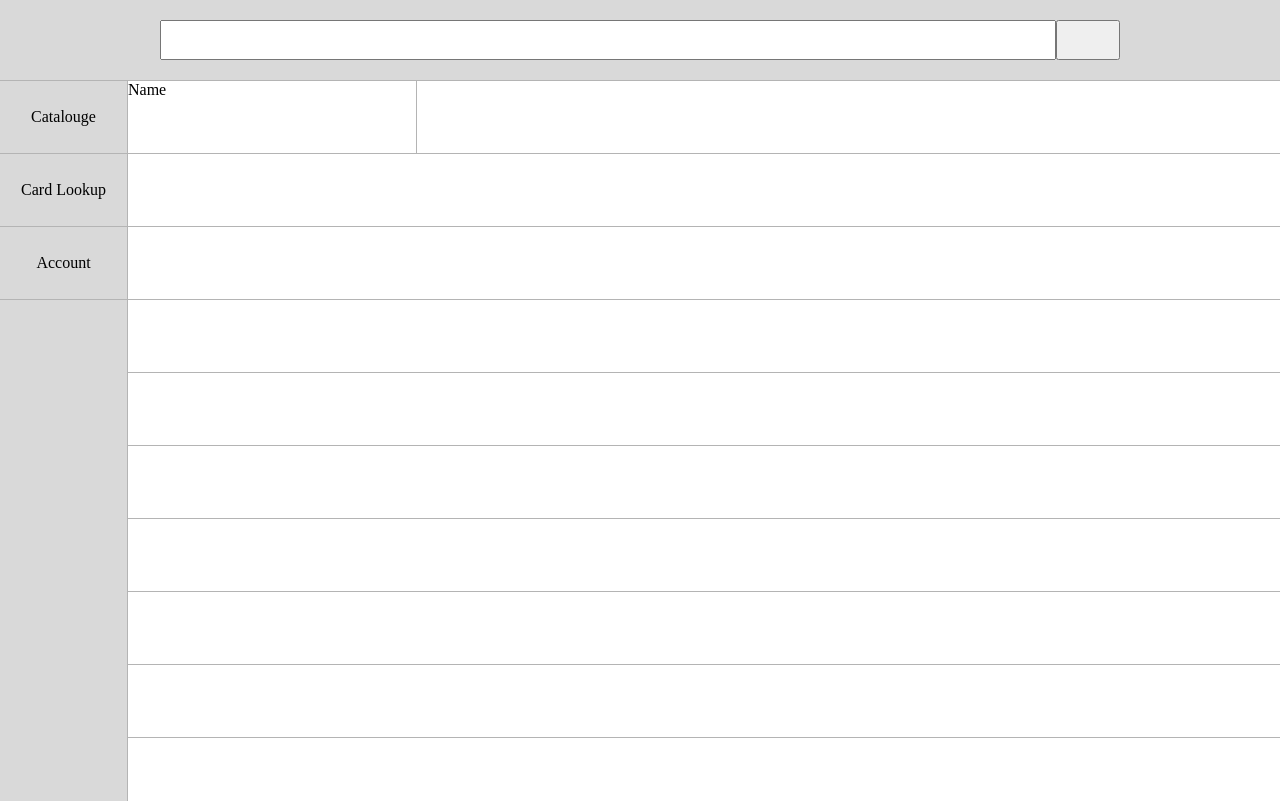
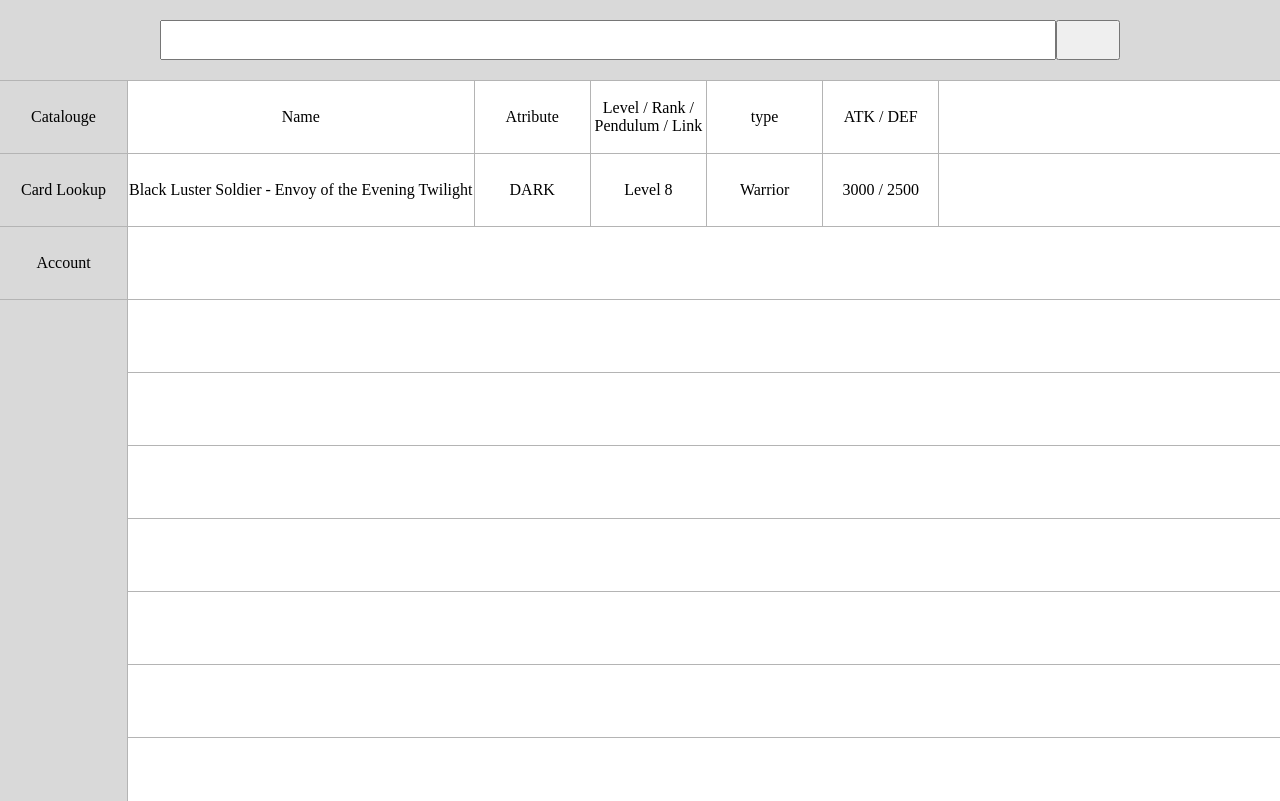
Before and after one commit to L0n-k/Yu-Gi-Oh-Cataloguer, a plain HTML site: page index.html in a window 1280 px wide. Drawn offline with Linux system fonts and the light colour scheme.

Commit message:
further example data

```diff
--- a/index.html
+++ b/index.html
@@ -27,18 +27,29 @@
         <div class="card-table">
             <div></div>
             <div class="tablerow borderstyle">
-                <div class="tableheader borderstyle" style="width:25%">
+                <div class="borderstyle tableheader name">
                     Name
                 </div>
-                <div class="tablecolumn borderstyle">
+                <div class="tableheader borderstyle atribute">
+                    Atribute
                 </div>
-                <div class="tablecolumn borderstyle">
+                <div class="tableheader borderstyle level">
+                    Level / Rank / Pendulum / Link
                 </div>
-                <div class="tablecolumn borderstyle">
+                <div class="tableheader borderstyle type">
+                    type
                 </div>
+                <div class="tableheader borderstyle atk">ATK / DEF</div>
+
             </div>
             <div class="tablerow borderstyle">
-
+                <div class="tablecontent borderstyle name">Black Luster Soldier - Envoy of the Evening Twilight</div>
+                <div class="tablecontent borderstyle atribute">DARK</div>
+                <div class="tablecontent borderstyle level">Level 8</div>
+                <div class="tablecontent borderstyle type">Warrior</div>
+                <div class="tablecontent borderstyle atk">3000 / 2500</div>
+            </div>
+            <div class="tablerow borderstyle ">
             </div>
             <div class="tablerow borderstyle">
 
--- a/styles.css
+++ b/styles.css
@@ -56,6 +56,7 @@ html,body{
     width:90%;
     float:right;
     overflow-y:auto;
+    overflow-x:auto;
     max-width:auto;
 }
 .tablerow
@@ -67,6 +68,38 @@ html,body{
 }
 .tableheader
 {
+    display:flex;
     height:100%;
     border-right-style: solid;
+    align-items: center;
+    justify-content: center;
+    flex-wrap: wrap;
+    text-align:center;
 }
+.tablecontent
+{
+    display:flex;
+    height:100%;
+    border-right-style: solid;
+    align-items: center;
+    justify-content: center;
+    overflow-x:auto;
+    flex-wrap:nowrap;
+    text-align:center;
+}
+.name{
+    width:30%;
+    min-width: 100px;
+}
+.atribute{
+    width:10%;
+}
+.level{
+    width:10%;
+}
+.type{
+    width:10%;
+}
+.atk{
+    width:10%;
+}
```
